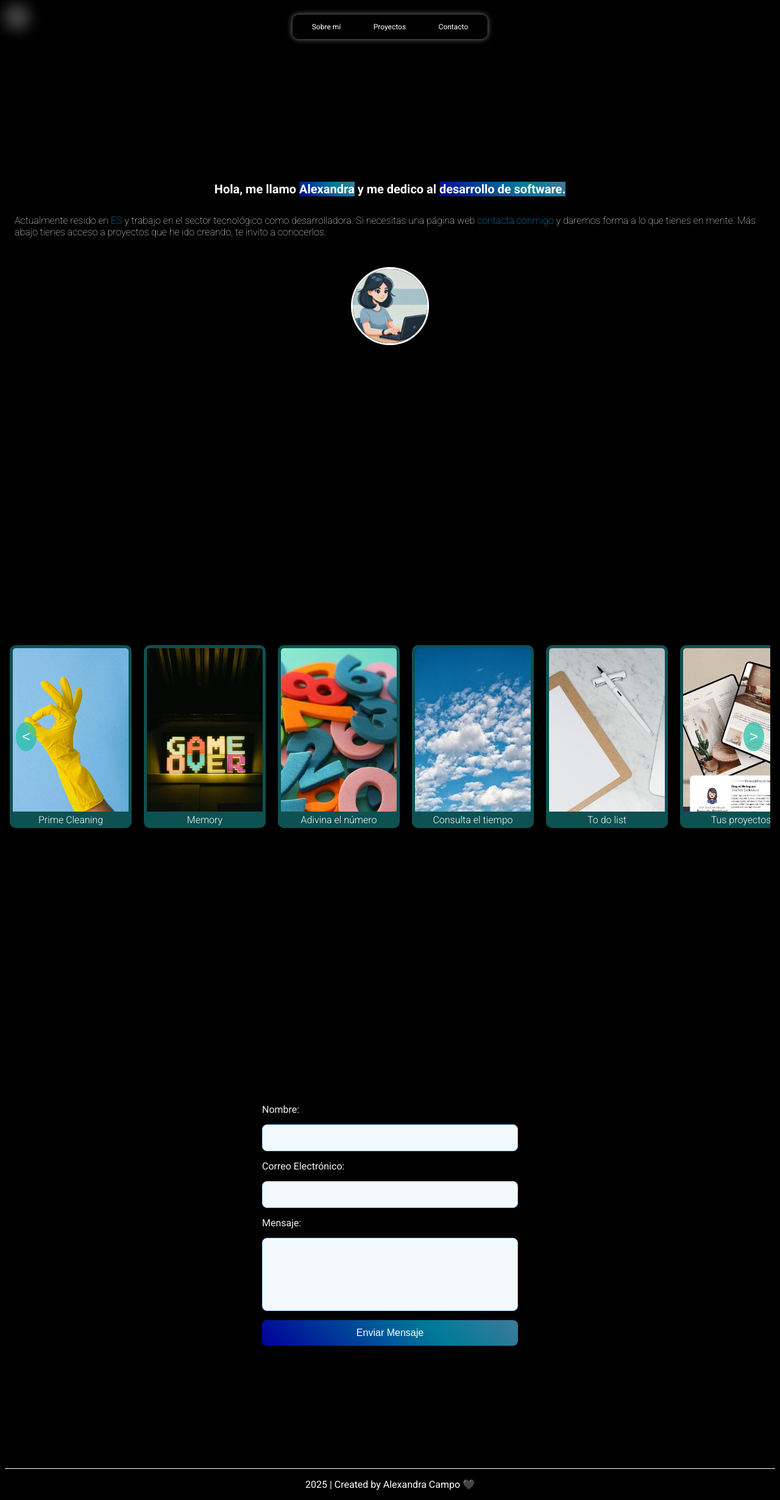
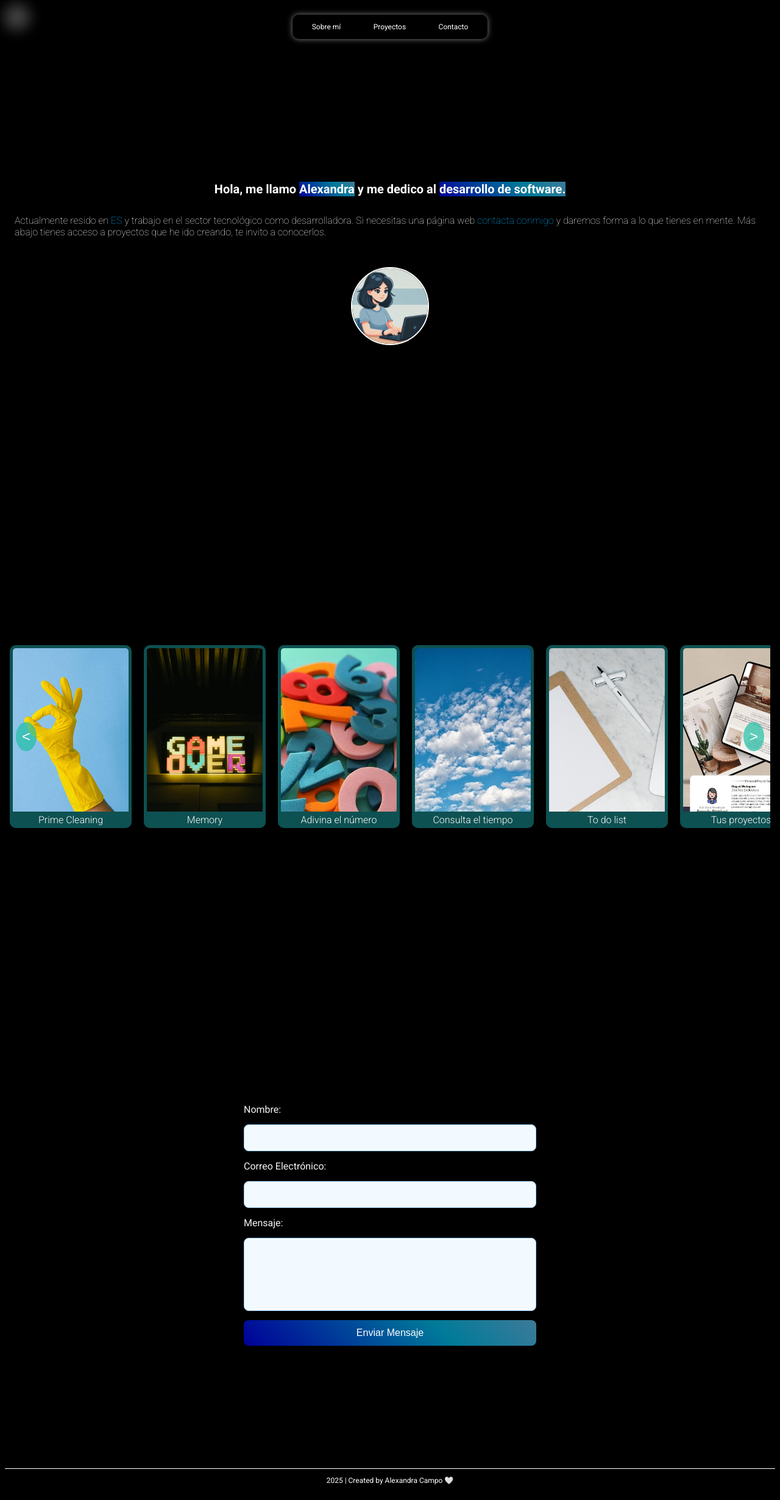
Before and after one commit to alexandracampo/alexandra, a React (Vite) app: page / in a window 1280 px wide. Shown: the whole page at 61% size. Built offline with nearby package versions, Linux system fonts and the light colour scheme.

Commit message:
add styles for mobile size

```diff
--- a/src/components/Contact/contact.scss
+++ b/src/components/Contact/contact.scss
@@ -4,11 +4,11 @@
   justify-content: center;
   align-items: center;
   text-align: center;
-  padding: 20px;
+  padding: 10px;
 }
 
 .contact-form-container {
-  padding: 40px;
+  padding: 10px;
   border-radius: 10px;
   box-shadow: 0 4px 10px rgba(0, 0, 0, 0.1);
   width: 100%;
--- a/src/components/Footer/Footer.jsx
+++ b/src/components/Footer/Footer.jsx
@@ -4,7 +4,7 @@ import '../Footer/footer.scss'
 const Footer = () => {
     return (
         <footer className='footer'>
-            <p className='footer-text'> 2025 | Created by Alexandra Campo 🖤</p>
+            <p className='footer-text'> 2025 | Created by Alexandra Campo 🤍</p>
         </footer>
     )
 }
--- a/src/components/Footer/footer.scss
+++ b/src/components/Footer/footer.scss
@@ -2,4 +2,5 @@
   border-top: 0.5px solid white;
   text-align: center;
   margin: 0px;
+  font-size: 12px;
 }
--- a/src/components/Welcome/welcome.scss
+++ b/src/components/Welcome/welcome.scss
@@ -80,7 +80,7 @@
       height: 8rem;
       border-radius: 50%;
       object-fit: cover;
-      border: 3px solid #fff;
+      border: 2px solid #fff;
       box-shadow: 0 4px 8px rgba(0, 0, 0, 0.2);
     }
   }
```
Also changed, not shown: public/me.jpeg (deleted).
